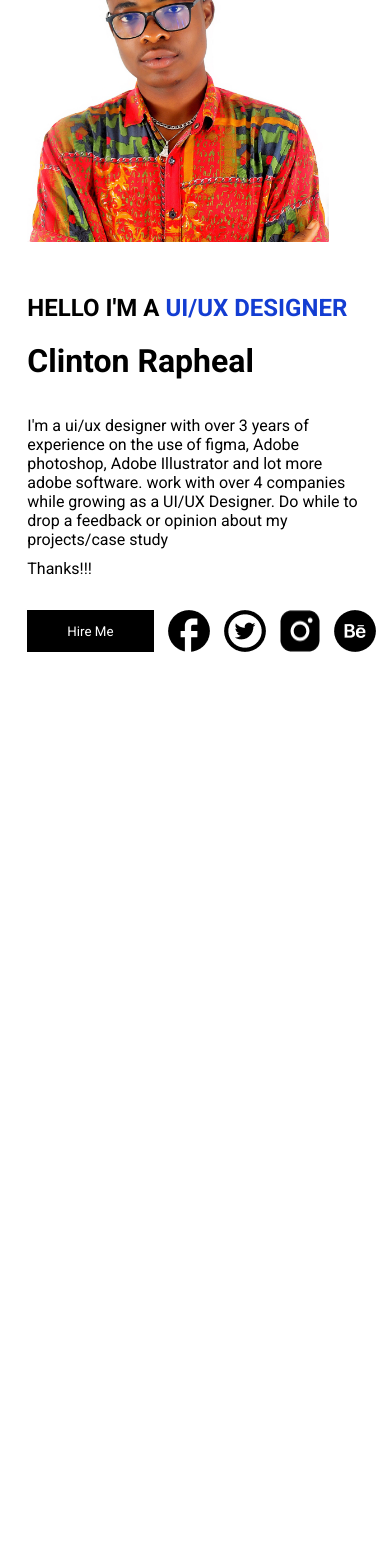
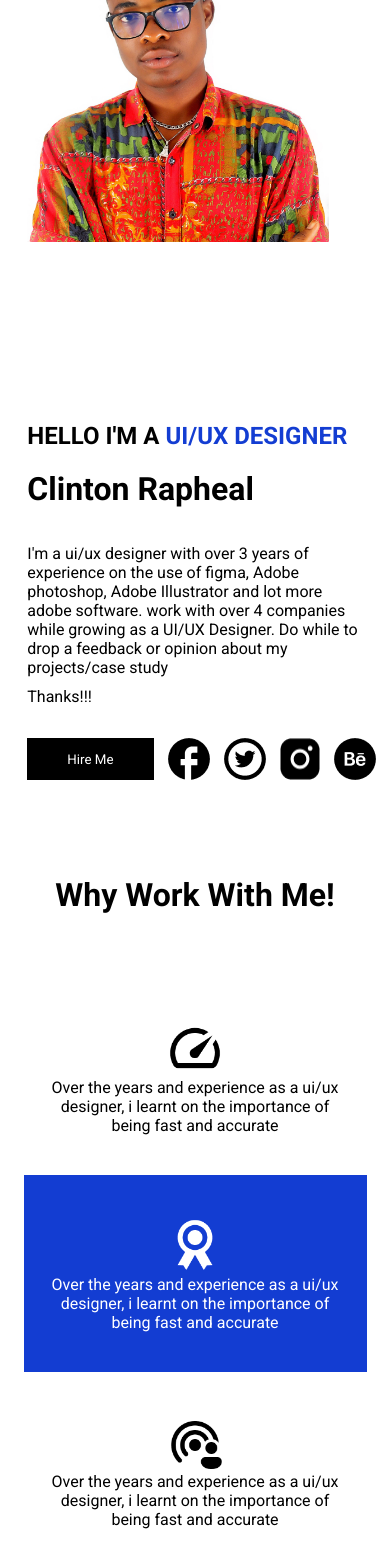
Before and after one commit to oyindamoladekeye/Clinton-s-Portfolio, a React (Vite) app: page / in a window 390 px wide. Shown: the part 172-1740 px from the top of the page. Before the commit the page ends 856 px from the top, so only its background shows below. Built offline with nearby package versions, Linux system fonts and the light colour scheme.

Commit message:
why work with me update

```diff
--- a/src/pages/Home.jsx
+++ b/src/pages/Home.jsx
@@ -26,7 +26,7 @@ export default function Home() {
      jobDescription2="Thanks!!!"
      img={clinton}
      />
-     {/* <h1 className='why'>Why Work With Me!</h1>
+     <h1 className='why'>Why Work With Me!</h1>
      <div className='reasoncard'>
        <div className='reason'>
         <img src={accurate} alt="" />
@@ -41,7 +41,7 @@ export default function Home() {
         <p>Over the years and experience as a ui/ux designer, i learnt on the importance of being fast and accurate</p>
        </div>
      </div>
-     <div className='project-heading'>
+     {/* <div className='project-heading'>
        <h1>Projects</h1>
        <p className='right'>View more</p>
      </div>
@@ -53,8 +53,8 @@ export default function Home() {
         paddingTop:"40px"
         }} />
        <ProjectLists img={petcare}/>
-     </div>
-     <div className="testimonal">
+     </div> */}
+     {/* <div className="testimonal">
       <div>
         <h1>Testimonials</h1>
       </div>
--- a/src/styles/description.css
+++ b/src/styles/description.css
@@ -3,8 +3,7 @@
     padding-inline: 7vw;
 }
 .description-container{
-    padding-top: 3rem;
-    padding-bottom: 2rem;
+    padding-top: 11rem;
     width:70%
 }
 .description-img{
@@ -43,7 +42,6 @@ p.job-description2{
 
 @media screen and (max-width:1024px) {
   .description-body{
-    flex-direction: column-reverse;
     justify-content: center;
     align-items: center;
   }
@@ -57,12 +55,15 @@ p.job-description2{
         width:8%;
         max-width: 42px;
     }
+    .description-container{
+        padding-top: 3rem;
+        padding-bottom: 2rem;
+    }
 }
-/*
+
 @media screen and (max-width:768px) {
-    .description-img{
-        display: flex;
-        justify-content: center;
-        align-items: center;
+    .description-body{
+        flex-direction: column-reverse;
+
     }
-} */
+}
--- a/src/styles/home.css
+++ b/src/styles/home.css
@@ -205,3 +205,11 @@ footer{
     font-size: 12px;
     font-weight: 200;
 }
+
+
+@media screen and (max-width:768px){
+    .reasoncard{
+    flex-direction: column;
+    align-items: center;
+    }
+}
```
